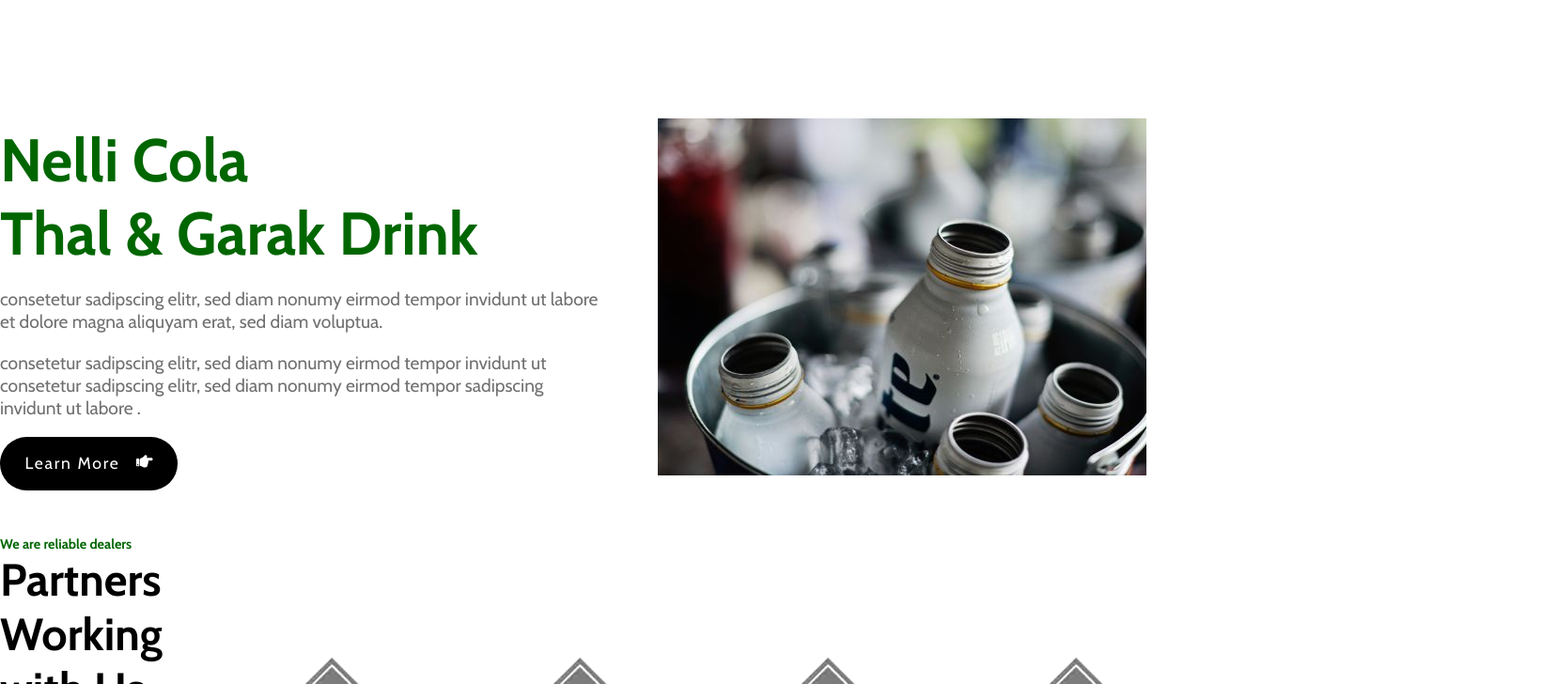
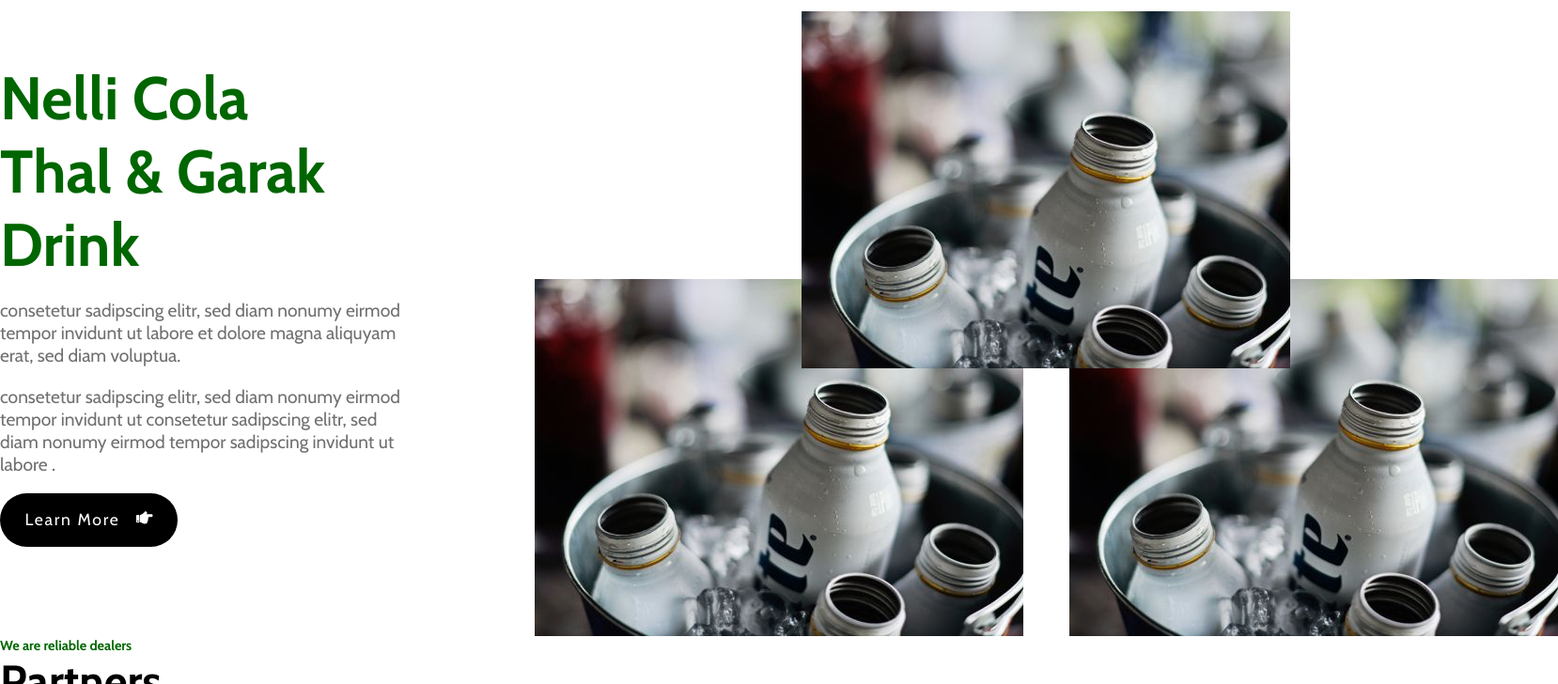
Before and after one commit to baayesh/Delmore, a React (Create React App) app: page / in a window 1280 px wide. Shown: the part 1800-2528 px from the top of the page at 94% size, 1658 px wide, since content can reach past the window. Built offline with nearby package versions, Linux system fonts and the light colour scheme.

Commit message:
make images active

```diff
--- a/src/components/home/usp.js
+++ b/src/components/home/usp.js
@@ -1,9 +1,19 @@
 import React from "react";
+import { useState } from "react";
 import "../../styles/home.css";
 import { FaHandPointRight } from "react-icons/fa";
 import usp from "../../assets/usp.jpg";
 
 const USP = () => {
+  // use state for change state when user click on the image
+  const [activeImage, setActiveImage] = useState(1);
+
+  // change active index
+  const imageHandleClick = (index) => {
+    setActiveImage(index);
+    console.log(index);
+  };
+
   return (
     <div className="usp-main">
       <div className="usp-cta">
@@ -29,8 +39,35 @@ const USP = () => {
           </div>{" "}
         </button>
       </div>
-      <div className="usp-img">
-        <img src={usp} />
+      <div className="row image__stack__container">
+        <div>
+          <img
+            src={usp}
+            className={`image__stack__item ${
+              activeImage === 0 ? "active" : ""
+            }`}
+            onClick={()=>imageHandleClick(0)}
+          />
+        </div>
+        <div>
+          <img
+            src={usp}
+            className={`image__stack__item ${
+              activeImage === 1 ? "active" : ""
+            }`}
+            onClick={()=>imageHandleClick(1)}
+          />
+        </div>
+        <div>
+          <img
+            src={usp}
+            className={`image__stack__item ${
+              activeImage === 2 ? "active" : ""
+            }`}
+            onClick={()=>imageHandleClick(2)}
+          />
+        </div>
+
       </div>
     </div>
   );
--- a/src/styles/header.css
+++ b/src/styles/header.css
@@ -1,4 +1,9 @@
 .header-container{
+    width: 100vw;
+    position: fixed;
+    background-color: white;
+    top :0;
+    z-index:10;
 
 }
 
--- a/src/styles/home.css
+++ b/src/styles/home.css
@@ -8,6 +8,7 @@
   position: fixed;
   right: 0;
   gap: 0.7em;
+  margin-top: 4em;
 }
 
 .contact-icon-div::before{
@@ -306,6 +307,7 @@
 /* Our Partners - Section - 6 */
 .partners__container {
   gap:5em;
+  margin: 4em auto;
 }
 
 .partners__right {
@@ -385,12 +387,27 @@
   background-color: #373a40;
 }
 
-.usp-img {
-  flex: 1;
-  display: block;
-  width: 50%;
-  margin-top: 3em;
+.image__stack__container{
+  position:relative;
+  flex: 2;
 }
+
+.image__stack__item{
+  position: absolute;
+  gap:0em;
+  top: 2;
+  transition: all 0.3s ease-in-out;
+
+
+}
+
+.image__stack__item.active{
+  opacity: 1;
+  z-index: 2;
+  top: 0;
+}
+
+
 
 /* Products - Section 6 */
 .products-container {
@@ -649,3 +666,10 @@
 .testimonials-card-3-party-content {
   text-align: left;
 }
+
+
+
+/* Z-indexes of all components
+    header - 10
+
+*/
```
